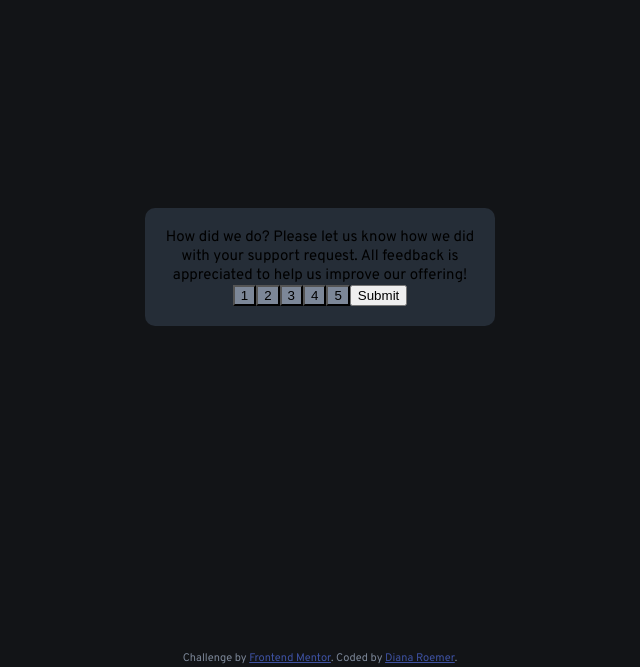
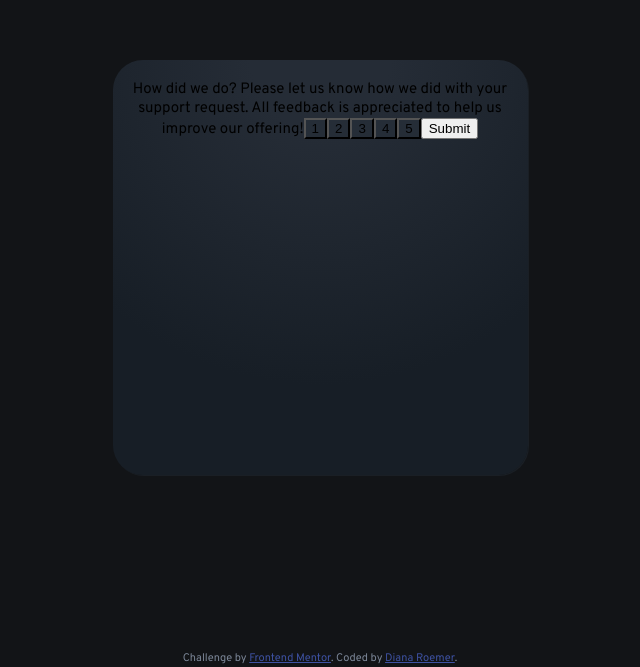
Before and after one commit to dianaroemer/Interactive-Rating-Component, a React (Create React App) app: page / in a window 1280 px wide. Shown: the part 133-800 px from the top of the page, without its empty margins (320-960 px from the left). Built offline with nearby package versions, Linux system fonts and the light colour scheme.

Commit message:
Style tweaks, radial-gradient and box sizing, plus slight color differentiations

```diff
--- a/src/Components/Rating.js
+++ b/src/Components/Rating.js
@@ -5,7 +5,7 @@ function Rating(props) {
 
     let valueButtons = [];
     for(let i = 1; i <= 5; i++){
-        let className = (i === parseInt(props.clickedRating) ? 'doop' : 'valueButton');
+        let className = (i === parseInt(props.clickedRating) ? 'valueButtonSelected' : 'valueButton');
         let valueButton = <button className={className}
                                 value={i}
                                 key={i}
--- a/src/Styles/Rating.scss
+++ b/src/Styles/Rating.scss
@@ -2,11 +2,14 @@
 
 
 .ratingModal {
-    width: 350px;
+    width: 415px;
+    height: 415px;
     display: flex;
     justify-content: center;
-    background-color: _colors.$DarkBlue;
-    border-radius: 10px;
+    // background-color: _colors.$ModeratelyBlue;
+    background: radial-gradient(circle at top, #252C36 15%, #171E26 70%);
+    border-radius: 30px;
+    box-shadow: 1px 1px #1A1F25;
 }
 
 .ratingContent {
@@ -14,15 +17,15 @@
 }
 
 .valueButton {
+    background-color: _colors.$DarkBlue;
+    transition: .15s;
+}
+
+.valueButtonSelected {
     background-color: _colors.$MediumGrey;
     transition: .15s;
 }
 
-.valueButtonSelected {
-    background-color: _colors.$LightGrey;
-    transition: .15s;
-}
-
-.valueButton:hover, .valueButtonSelected:hover{
+.valueButton:hover{
     background-color: _colors.$Orange;
 }
--- a/src/Styles/_colors.scss
+++ b/src/Styles/_colors.scss
@@ -18,3 +18,4 @@ $LightGrey: hsl(217, 12%, 63%);
 $MediumGrey: hsl(216, 12%, 54%);
 $DarkBlue: hsl(213, 19%, 18%);
 $VeryDarkBlue: hsl(216, 12%, 8%);
+$ModeratelyBlue: hsl(215, 24%, 14%);
```
Also changed, not shown: 1 other file (tests, documents, lock files or other folders).
